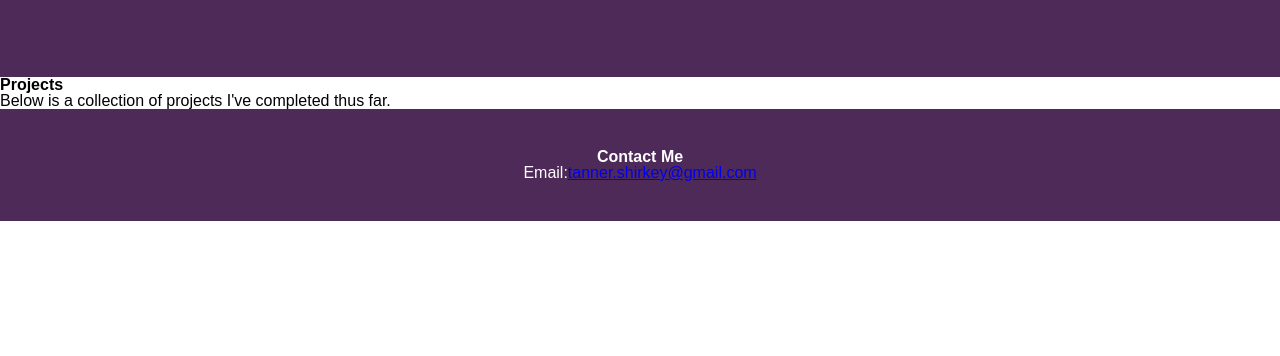
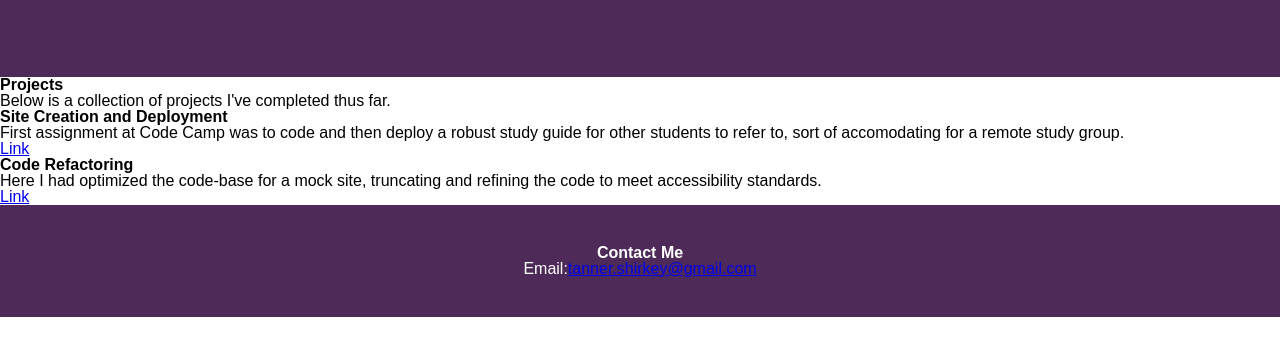
Before and after one commit to Shrcker/tania-portfolio, a plain HTML site: page index.html in a window 1280 px wide. Shown: the part 208-564 px from the top of the page. Drawn offline with Linux system fonts and the light colour scheme.

Commit message:
Filled out HTML for what will be the site's navigation cards

```diff
--- a/index.html
+++ b/index.html
@@ -21,7 +21,21 @@
         <main>
             <h2>Projects</h2>
             <p>Below is a collection of projects I've completed thus far.</p>
-
+            <nav>
+                <article>
+                    <h3>Site Creation and Deployment</h3>
+                    <p>First assignment at Code Camp was to code and then deploy a robust study guide for other students to refer to, sort of accomodating for a remote study group.</p>
+                    <!--Add prework screenshot here-->
+                    <a href="https://shrcker.github.io/prework-study-guide/">Link</a>
+                    <!--Figure out if there's a way to have a link and preview in html-->
+                </article>
+                <article>
+                    <h3>Code Refactoring</h3>
+                    <p>Here I had optimized the code-base for a mock site, truncating and refining the code to meet accessibility standards.</p>
+                    <!--Add Horiseon screenshot-->
+                    <a href="https://shrcker.github.io/tania-horiseon-refactor-hw/">Link</a>
+                </article>
+            </nav>
         </main>
         <footer>
             <h3>Contact Me</h3>
```
